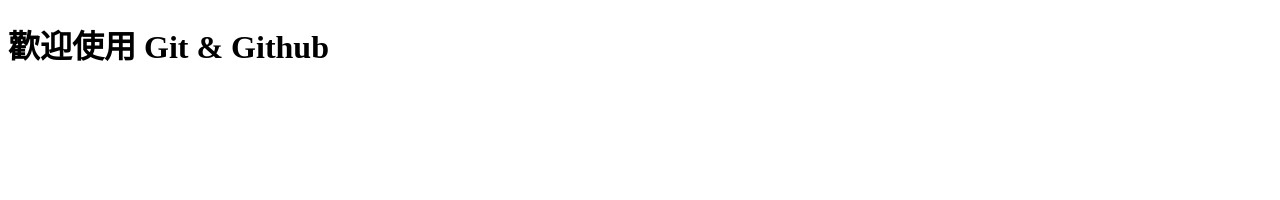
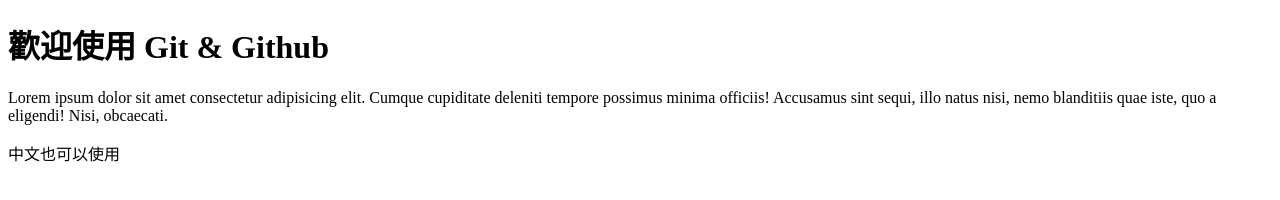
Before and after one commit to devinliang/2025webtest, a plain HTML site: page index.html in a window 1280 px wide. Drawn offline with Linux system fonts and the light colour scheme.

Commit message:
增加文字段茖

```diff
--- a/index.html
+++ b/index.html
@@ -8,5 +8,10 @@
 <body>
     <h1>歡迎使用 Git & Github </h1>
 
+    <p>Lorem ipsum dolor sit amet consectetur adipisicing elit. Cumque cupiditate deleniti tempore possimus minima officiis! Accusamus sint sequi, illo natus nisi,
+        nemo blanditiis quae iste, quo a eligendi! Nisi, obcaecati.</p>
+
+    <p>中文也可以使用</p>
+
 </body>
 </html>
```
